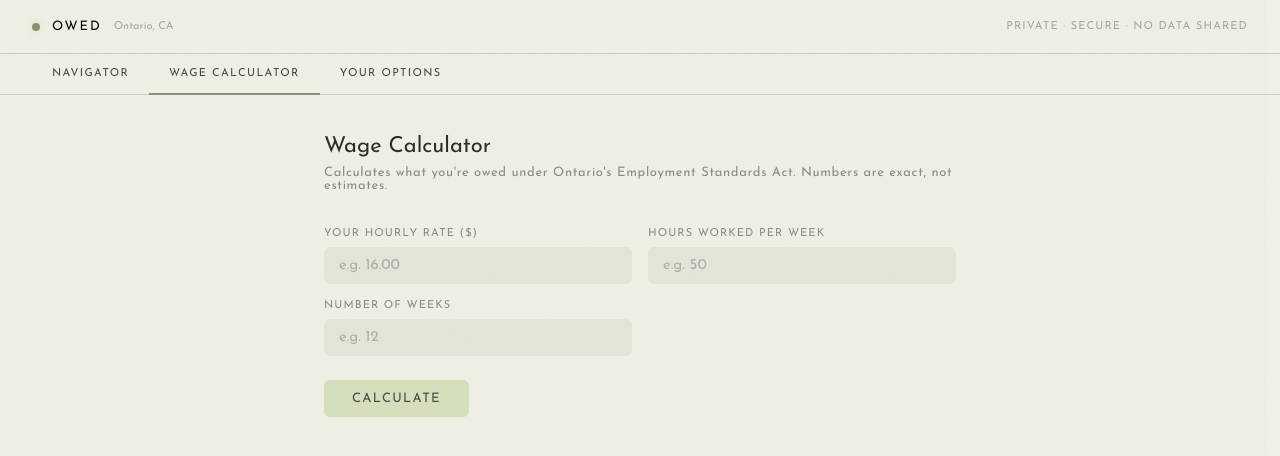
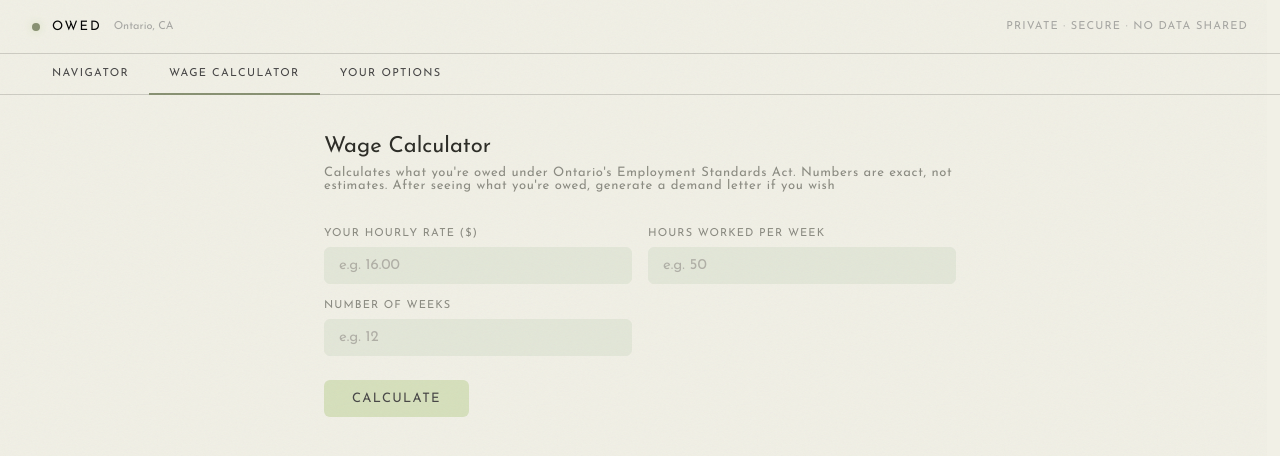
Before and after one commit to amsyb/owed, a React (Vite) app: page / in a window 1280 px wide. Both pictures are taken after a click on the button "WAGE CALCULATOR". Shown: the top 456 px of the page. Built offline with nearby package versions, Linux system fonts and the light colour scheme.

Commit message:
updating calculator copy

```diff
--- a/src/components/WageCalculator.jsx
+++ b/src/components/WageCalculator.jsx
@@ -132,7 +132,8 @@ Make it professional, cite specific ESA sections, give a 14-day response deadlin
       <h2 className="section__title">Wage Calculator</h2>
       <p className="section__subtitle">
         Calculates what you're owed under Ontario's Employment Standards Act.
-        Numbers are exact, not estimates.
+        Numbers are exact, not estimates. After seeing what you're owed,
+        generate a demand letter if you wish
       </p>
 
       <div className="calculator__fields">
```
